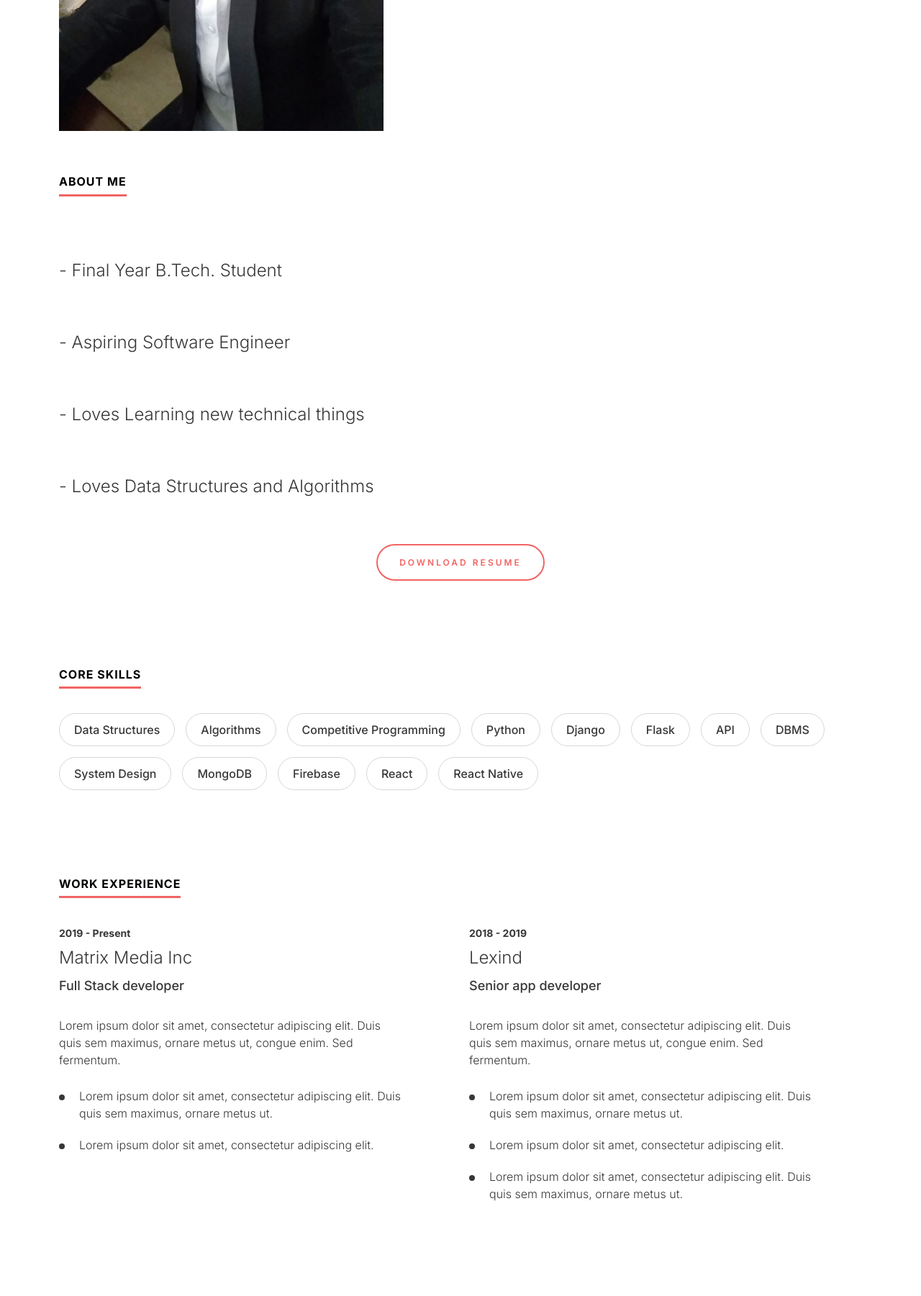
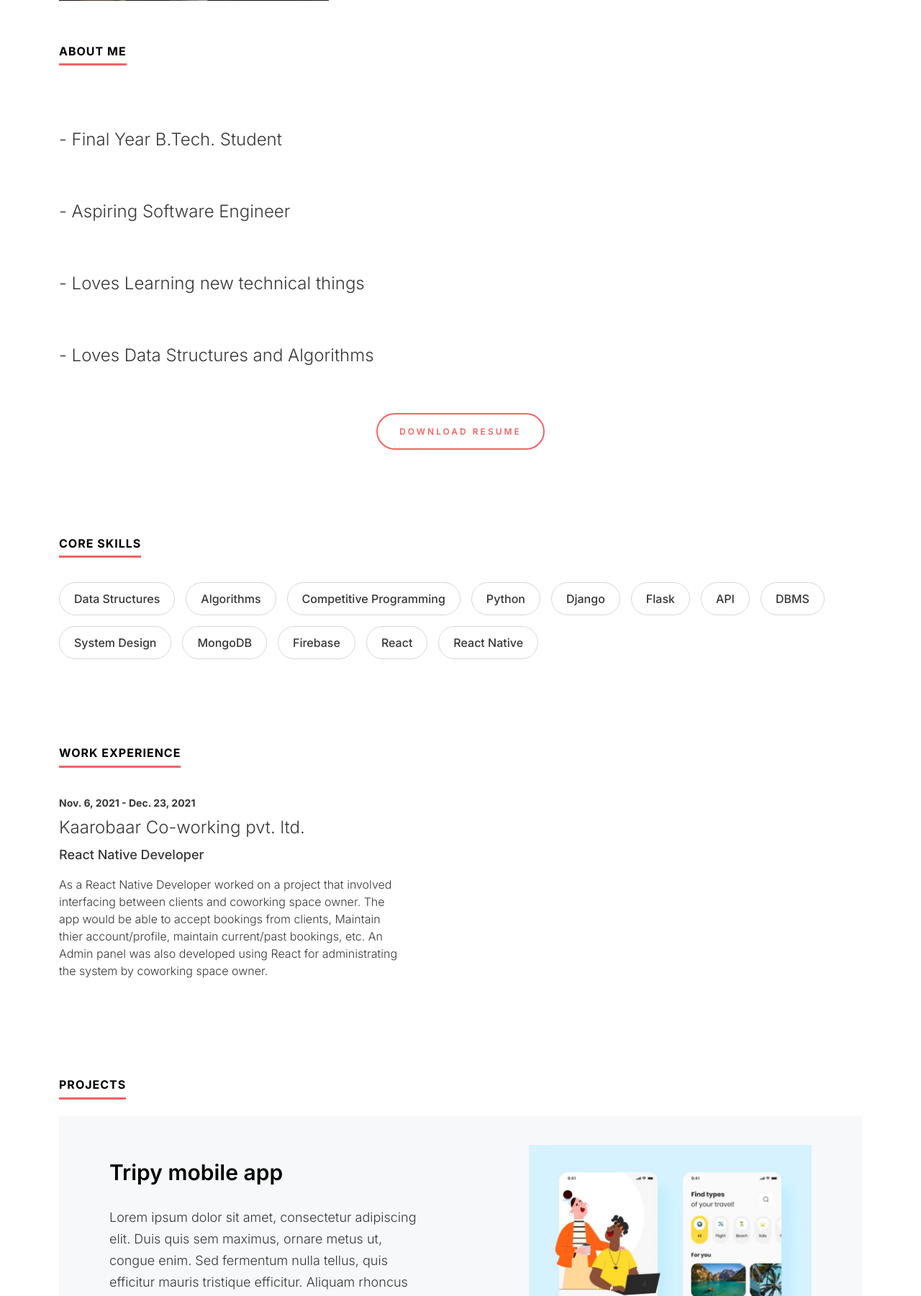
Before and after one commit to pradipbankar0097/pradip-cv, a Django app: page / in a window 1280 px wide. Shown: the part 599-2400 px from the top of the page at 72% size. Run offline with Django 4.2, Linux system fonts and the light colour scheme; data comes from the database, SQL or seed files in the repository; both versions use the stored data as it was after the commit.

Commit message:
css changes

```diff
--- a/cvhome/models.py
+++ b/cvhome/models.py
@@ -1,4 +1,5 @@
 from datetime import date
+from email.policy import default
 from django.db import models
 from django.utils.timezone import now
 
@@ -13,10 +14,13 @@ class Project(models.Model):
     source_link = models.CharField(max_length=200, default="https://www.google.com")
     deployment_link = models.CharField(max_length=200, default="https://www.google.com")
     tags = models.CharField(max_length=700,default="MySQL,Python,ML,")
+    project_banner = models.ImageField(upload_to="uploads/project/banners", default=None)
     screenshot1 = models.ImageField(upload_to="uploads/screenshots")
     screenshot2 = models.ImageField(upload_to="uploads/screenshots")
     screenshot3 = models.ImageField(upload_to="uploads/screenshots")
     screenshot4 = models.ImageField(upload_to="uploads/screenshots")
+    visible_on_resume = models.BooleanField(default=True)
+    visible_on_cv = models.BooleanField(default=True)
 
 class MyDetails(models.Model):
     name_id = models.CharField(max_length=50,default='pradip')
--- a/cvhome/views.py
+++ b/cvhome/views.py
@@ -1,6 +1,6 @@
 from django.http import HttpRequest
 from django.shortcuts import render
-from .models import MyDetails
+from .models import MyDetails,Internship
 
 
 
@@ -10,8 +10,8 @@ def index(request:HttpRequest):
         "about_me" : my_data.about_me,
         "number_of_projects":my_data.no_of_projects,
         "number_of_internships":my_data.no_of_internships,
-        "skills" : my_data.skills.split(',')
-
+        "skills" : my_data.skills.split(','),
+        "experiences": Internship.objects.all(),
     }
     return render(request,'index.html',data)
 
--- a/static/css/main.css
+++ b/static/css/main.css
@@ -34,7 +34,7 @@ svg,img { max-width: 100%; height: auto; }
 /*-----------------------------------------------------------------
   1. >>> Headr Style
 ----------------------------------------------------------------*/
-.ds-header{ position: fixed; top: 0; width: 100%; z-index: 5; background-color: #FFF8; padding: 70px 0;transition-delay: 0s;transition-duration: 0.4s;transition-property: all;transition-timing-function: ease; }
+.ds-header{ position: fixed; top: 0; width: 100%; z-index: 5; background-color: #FFF8; padding: 30px 0; transition-delay: 0s;transition-duration: 0.4s;transition-property: all;transition-timing-function: ease; }
 .ds-header.ds-fixed-header{ padding:20px 0;box-shadow: 0px 0px 20px rgba(0, 0, 0, 0.25); }
 .ds-header-inner{ display: flex; justify-content: space-between; align-items: center; }
 .ds-logo{ text-transform: uppercase; font-size: 18px; letter-spacing: 3px; color: #000; display: flex; align-items: center; }
@@ -57,6 +57,9 @@ svg,img { max-width: 100%; height: auto; }
 .ds-numbervalulist li:last-child{ margin-right: 0; }
 .ds-numbervalulist strong{ display: block; color: #F26464; font-size: 36px; font-weight: 800; }
 .ds-numbervalulist span{ font-size: 16px; letter-spacing: 1px; }
+
+/* manually added */
+.profile-pic-lg{height: 500px; object-fit: cover;}
 /*-----------------------------------------------------------------
   3. >>> About Style
 ----------------------------------------------------------------*/
@@ -84,7 +87,7 @@ svg,img { max-width: 100%; height: auto; }
 .ds-officename{ font-size: 24px; font-weight: 300; margin-bottom:10px; }
 .ds-experience-list span{ display: block; }
 span.ds-year{ color: #373737; font-size: 14px; font-weight: 700; padding-bottom: 10px; }
-span.ds-department{ color: #373737; font-weight: 500; font-size: 18px; padding-bottom: 30px; }
+span.ds-department{ color: #373737; font-weight: 500; font-size: 18px; }
 .ds-experience-list p{ font-size: 16px; line-height: 24px; font-weight: 300; }
 .ds-experience-list ul{ list-style: none; padding: 0; margin: 0; padding-top: 10px; }
 .ds-experience-list ul li{font-size: 16px; line-height: 24px; font-weight: 300; padding-left: 28px; position:relative; margin-bottom: 20px;}
--- a/templates/index.html
+++ b/templates/index.html
@@ -7,7 +7,7 @@
         <div class="row">
           <div class="col-12 col-sm-12 col-md-5 col-lg-5 col-xl-5 col-xxl-5">
             <figure>
-              <img src="static/images/pradip.jpg">
+              <img class="profile-pic-lg" src="static/images/pradip.jpg">
             </figure>
           </div>
           <div class="col-12 col-sm-12 col-md-7 col-lg-7 col-xl-7 col-xxl-7">
@@ -83,31 +83,21 @@
      <div class="container">
         <h2 class="ds-heading">Work Experience</h2>
         <div class="row ds-experience-list">
-            <div class="col-12 col-sm-12 col-md-6 col-lg-6 col-xl-6 col-xxl-6">
-              <section>
-                <span class="ds-year">2019 - Present</span>
-                <h3 class="ds-officename">Matrix Media Inc</h3>
-                <span class="ds-department">Full Stack developer</span>
-                <p>Lorem ipsum dolor sit amet, consectetur adipiscing elit. Duis quis sem maximus, ornare metus ut, congue enim. Sed fermentum.</p>
-                <ul>
-                  <li>Lorem ipsum dolor sit amet, consectetur adipiscing elit. Duis quis sem maximus, ornare metus ut.</li>
-                  <li>Lorem ipsum dolor sit amet, consectetur adipiscing elit.</li>
-                </ul>
-              </section>
-            </div>
-            <div class="col-12 col-sm-12 col-md-6 col-lg-6 col-xl-6 col-xxl-6">
-              <section>
-                <span class="ds-year">2018 - 2019</span>
-                <h3 class="ds-officename">Lexind</h3>
-                <span class="ds-department">Senior app developer</span>
-                <p>Lorem ipsum dolor sit amet, consectetur adipiscing elit. Duis quis sem maximus, ornare metus ut, congue enim. Sed fermentum.</p>
-                <ul>
-                  <li>Lorem ipsum dolor sit amet, consectetur adipiscing elit. Duis quis sem maximus, ornare metus ut.</li>
-                  <li>Lorem ipsum dolor sit amet, consectetur adipiscing elit.</li>
-                  <li>Lorem ipsum dolor sit amet, consectetur adipiscing elit. Duis quis sem maximus, ornare metus ut.</li>
-                </ul>
-              </section>
-            </div>
+
+          {% for exp in experiences %}
+          {% if exp.visible_on_cv %}
+          <div class="col-12 col-sm-12 col-md-6 col-lg-6 col-xl-6 col-xxl-6">
+            <section>
+              <span class="ds-year">{{ exp.start_date }} - {{ exp.end_date }}</span>
+              <h3 class="ds-officename">{{ exp.company }}</h3>
+              <span class="ds-department">{{ exp.role }}</span>
+              <p>{{ exp.about | safe }}</p>
+            </section>
+          </div>
+
+          {% endif %}
+          {% endfor %}
+
         </div>
      </div>
    </div>
@@ -116,8 +106,30 @@
    <!--  Work -->
    <div class="ds-work-section">
      <div class="container">
-          <h2 class="ds-heading">Latest works</h2>
+          <h2 class="ds-heading">Projects</h2>
           <div class="ds-work-list-section">
+
+
+            {% for project in projects %}
+              {% if project.visible_on_cv %}
+              <div class="ds-work-list">
+                <div class="row">
+                    <div class="col-12 col-sm-12 col-md-7 col-lg-7 col-xl-7 col-xxl-7">
+                        <section>
+                            <h3 class="ds-work-tilte">Tripy mobile app</h3>
+                            <p>Lorem ipsum dolor sit amet, consectetur adipiscing elit. Duis quis sem maximus, ornare metus ut, congue enim. Sed fermentum nulla tellus, quis efficitur mauris tristique efficitur. Aliquam rhoncus sem sed ullamcorper venenatis. Aenean malesuada eu orci non sodales. </p>
+                            <a href="works-setails" class="ds-button">Details</a>
+                        </section>
+                    </div>
+                    <div class="col-12 col-sm-12 col-md-5 col-lg-5 col-xl-5 col-xxl-5">
+                        <figure><img src="static/images/work-1.jpg"></figure>
+                    </div>
+                </div>
+              </div>
+              {% endif %}
+            {% endfor %}
+
+
             <div class="ds-work-list">
               <div class="row">
                   <div class="col-12 col-sm-12 col-md-7 col-lg-7 col-xl-7 col-xxl-7">
```
Also changed, not shown: cvhome/migrations/0010_project_visible_on_cv_project_visible_on_resume.py (added), cvhome/migrations/0011_project_project_banner.py (added), db.sqlite3.
